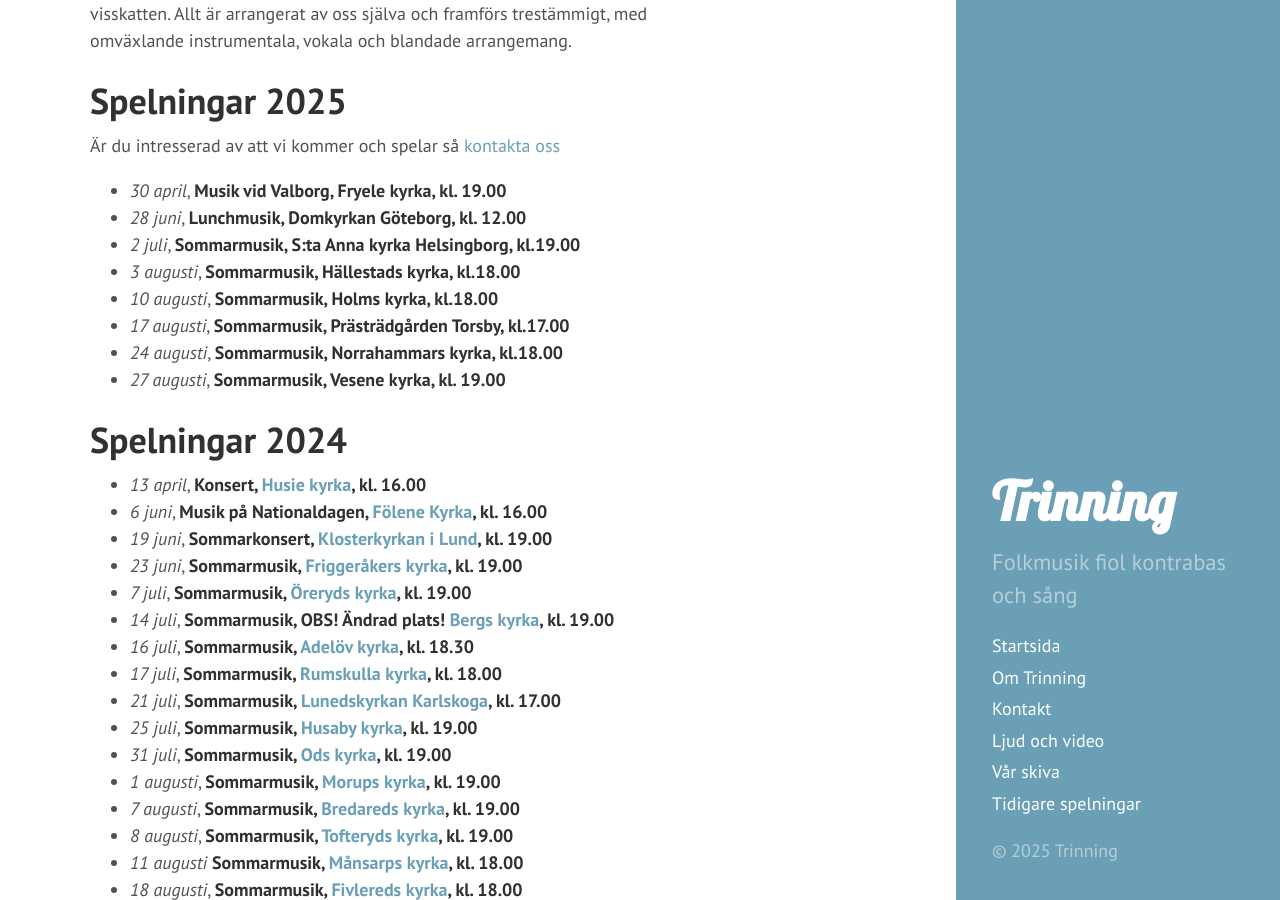
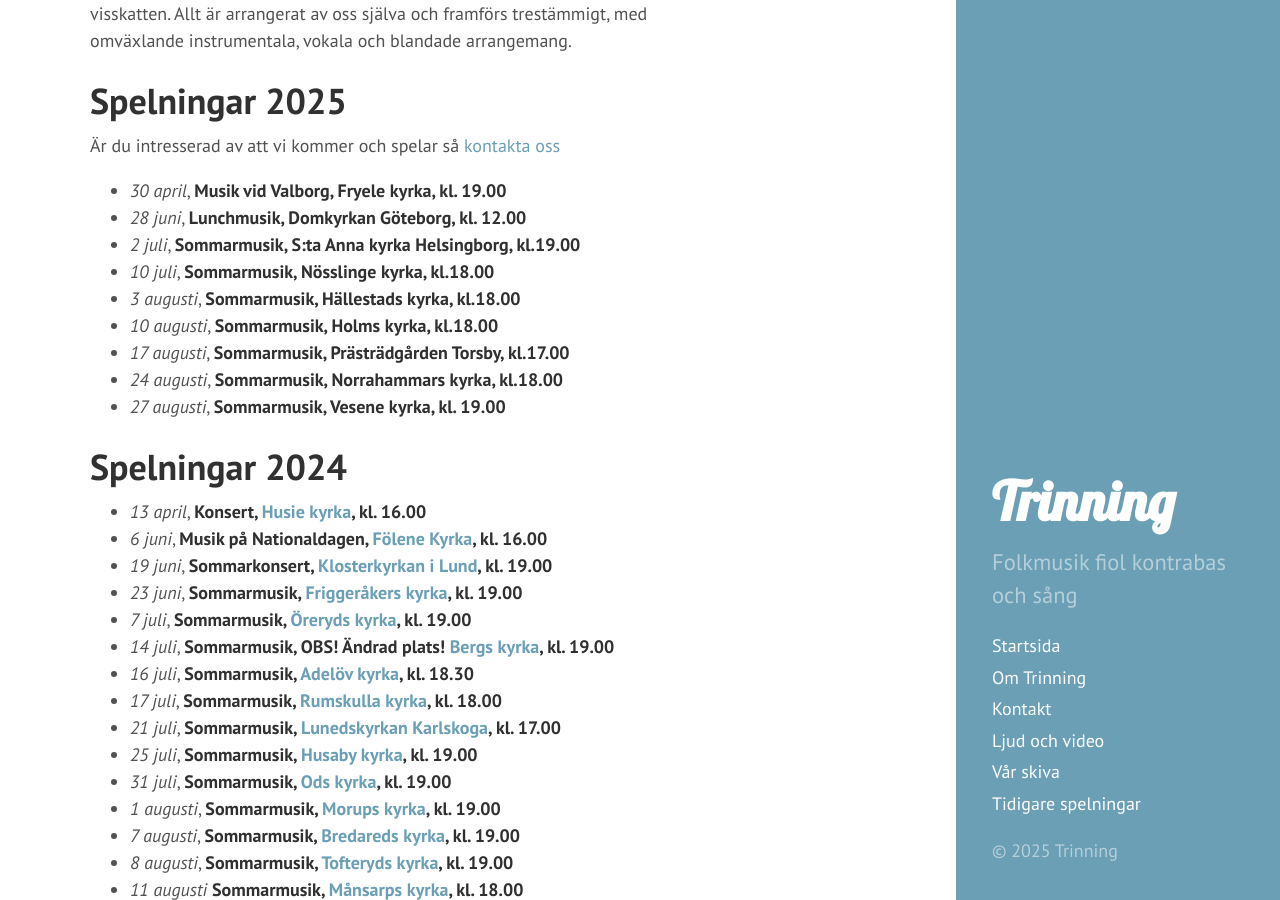
Before and after one commit to trinning/trinning.github.io, a Jekyll site: the page built from index.md, in a window 1280 px wide and 900 px high, scrolled down 516 px. Built offline with Jekyll 4.4.1, drawn with Linux system fonts in a browser that asks for light colours.

Commit message:
uppdaterat spelningar

```diff
--- a/index.md
+++ b/index.md
@@ -16,6 +16,7 @@ in lite norskt, amerikanskt, låtar från de brittiska öarna och visor från de
 * *30 april*, **Musik vid Valborg, Fryele kyrka, kl. 19.00**
 * *28 juni*, **Lunchmusik, Domkyrkan Göteborg, kl. 12.00**
 * *2 juli*, **Sommarmusik, S:ta Anna kyrka Helsingborg, kl.19.00**
+* *10 juli*, **Sommarmusik, Nösslinge kyrka, kl.18.00**
 * *3 augusti*, **Sommarmusik, Hällestads kyrka, kl.18.00**
 * *10 augusti*, **Sommarmusik, Holms kyrka, kl.18.00**
 * *17 augusti*, **Sommarmusik, Prästrädgården Torsby, kl.17.00**
```
